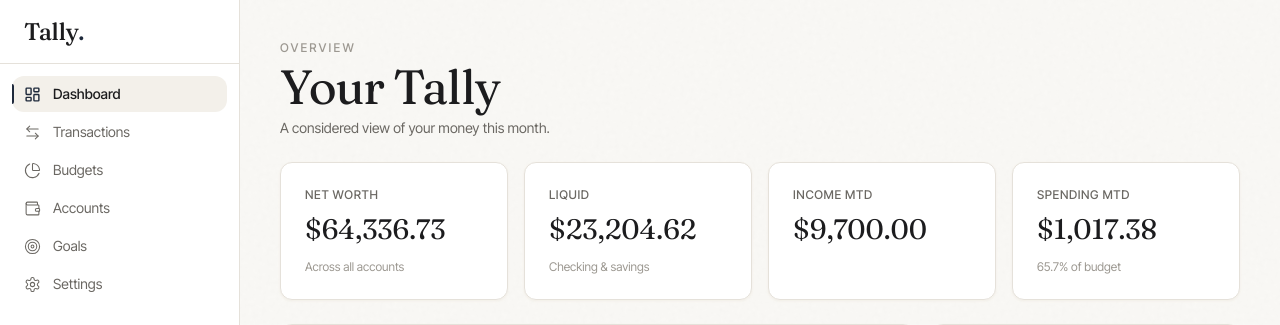
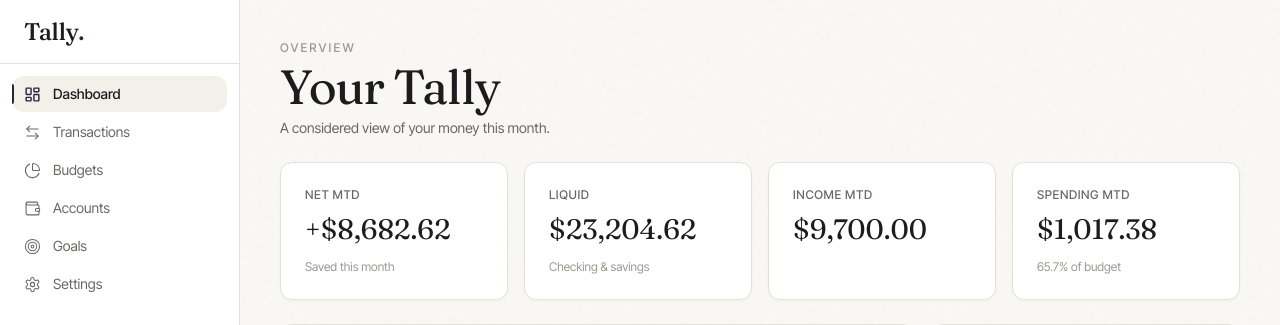
Before and after one commit to paulaeenger/tally, a Next.js app: page /dashboard in a window 1280 px wide. Shown: the top 325 px of the page. Built offline with nearby package versions, Linux system fonts and the light colour scheme; no server answers.

Commit message:
Dashboard: replace Net Worth with Net MTD stat

```diff
--- a/app/(app)/dashboard/page.tsx
+++ b/app/(app)/dashboard/page.tsx
@@ -30,7 +30,6 @@ export default async function DashboardPage() {
     getGoals(),
   ]);
 
-  const netWorth = accounts.reduce((sum, a) => sum + Number(a.balance), 0);
   const liquid = accounts
     .filter((a) => a.type === 'checking' || a.type === 'savings')
     .reduce((sum, a) => sum + Number(a.balance), 0);
@@ -122,7 +121,12 @@ export default async function DashboardPage() {
 
       {/* Stats row */}
       <div className="grid grid-cols-2 gap-3 sm:grid-cols-4 sm:gap-4">
-        <StatCard label="Net Worth" value={formatCurrency(netWorth)} footnote="Across all accounts" />
+        <StatCard
+          label="Net MTD"
+          value={(monthFlow.net >= 0 ? '+' : '−') + formatCurrency(Math.abs(monthFlow.net))}
+          trend={monthFlow.net >= 0 ? 'positive' : 'negative'}
+          footnote={monthFlow.net >= 0 ? 'Saved this month' : 'Over by this much'}
+        />
         <StatCard label="Liquid" value={formatCurrency(liquid)} footnote="Checking & savings" />
         <StatCard
           label="Income MTD"
```
